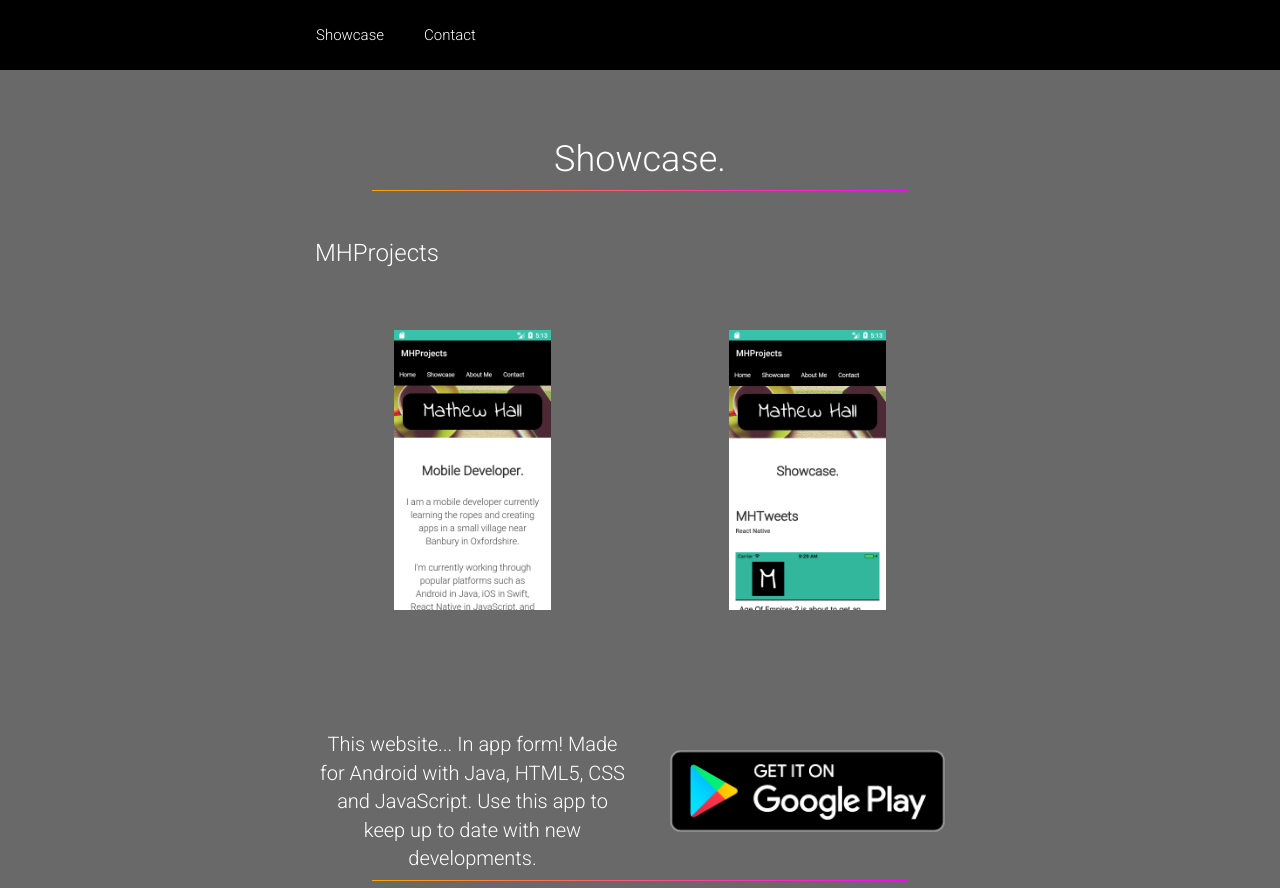
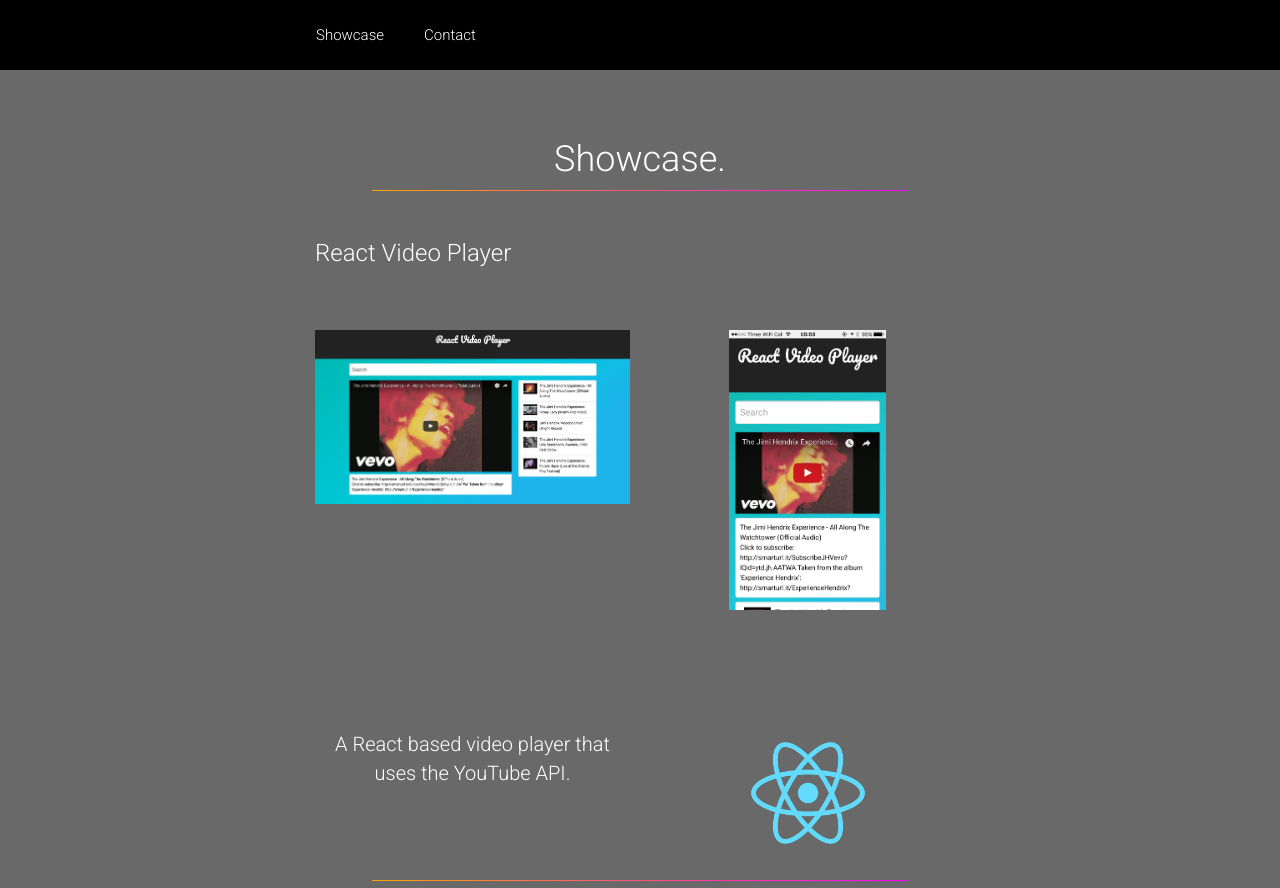
Before and after one commit to mhallxyz/mhallxyz, a plain HTML site: page index.html in a window 1280 px wide. Shown: the top 888 px of the page. Drawn offline with nearby package versions, Linux system fonts and the light colour scheme.

Commit message:
Broken app removed

```diff
--- a/index.html
+++ b/index.html
@@ -38,28 +38,6 @@
                     <hr class="divider" id="section-divider"></hr>
                 </div>
             </div>
-            <div>
-                <div class="row showcase showcase-title">
-                    <h3>MHProjects</h3>
-                </div>
-                <div class="row showcase">
-                    <div class="left-div col-sm-6">
-                        <a href="https://play.google.com/store/apps/details?id=uk.co.mhall.mhprojects"><img src="./assets/mhprojects1.png" /></a>
-                    </div>
-                    <div class="right-div col-sm-6">
-                        <a href="https://play.google.com/store/apps/details?id=uk.co.mhall.mhprojects"><img src="./assets/mhprojects2.png" /></a>
-                    </div>
-                    </div>
-                    <div class="row showcase">
-                    <div class="left-div col-sm-6 second-row">
-                        <p>This website... In app form! Made for Android with Java, HTML5, CSS and JavaScript. Use this app to keep up to date with new developments.</p>
-                    </div>
-                    <div class="right-div col-sm-6 second-row">
-                        <a href="https://play.google.com/store/apps/details?id=uk.co.mhall.mhprojects"><img src="./assets/googleplaystore.png" /></a>
-                    </div>
-                </div>
-            </div>
-            <hr class="divider" id="section-divider"></hr>
             <div>
                 <div class="row showcase showcase-title">
                     <h3>React Video Player</h3>
```
